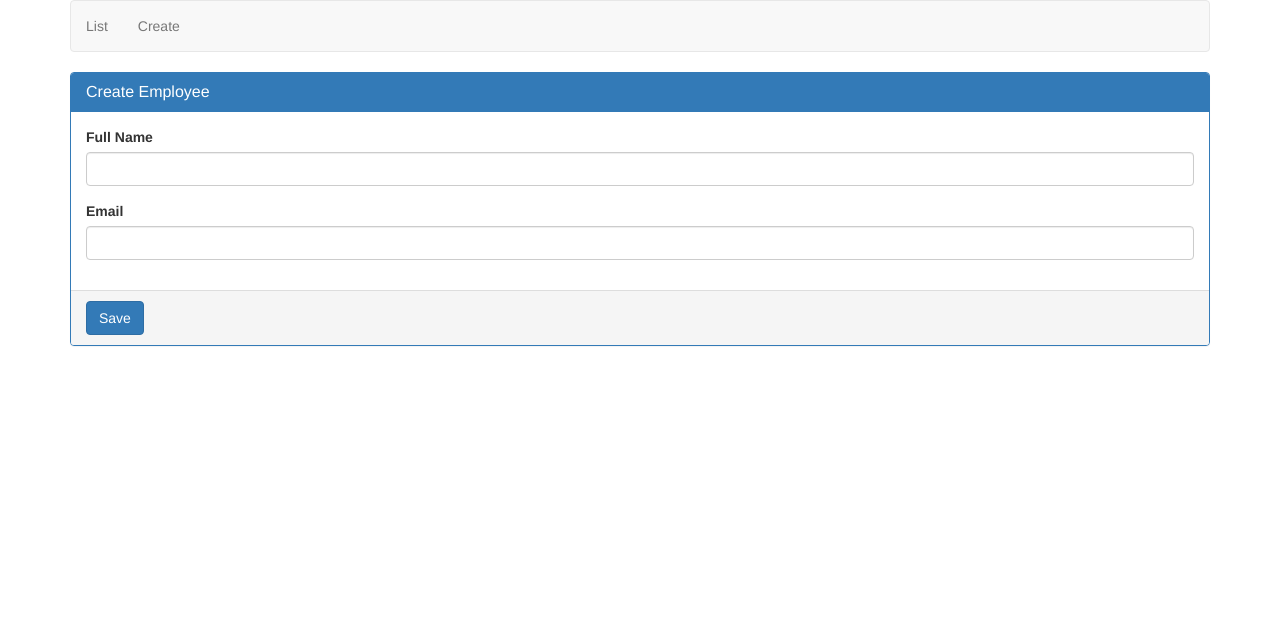
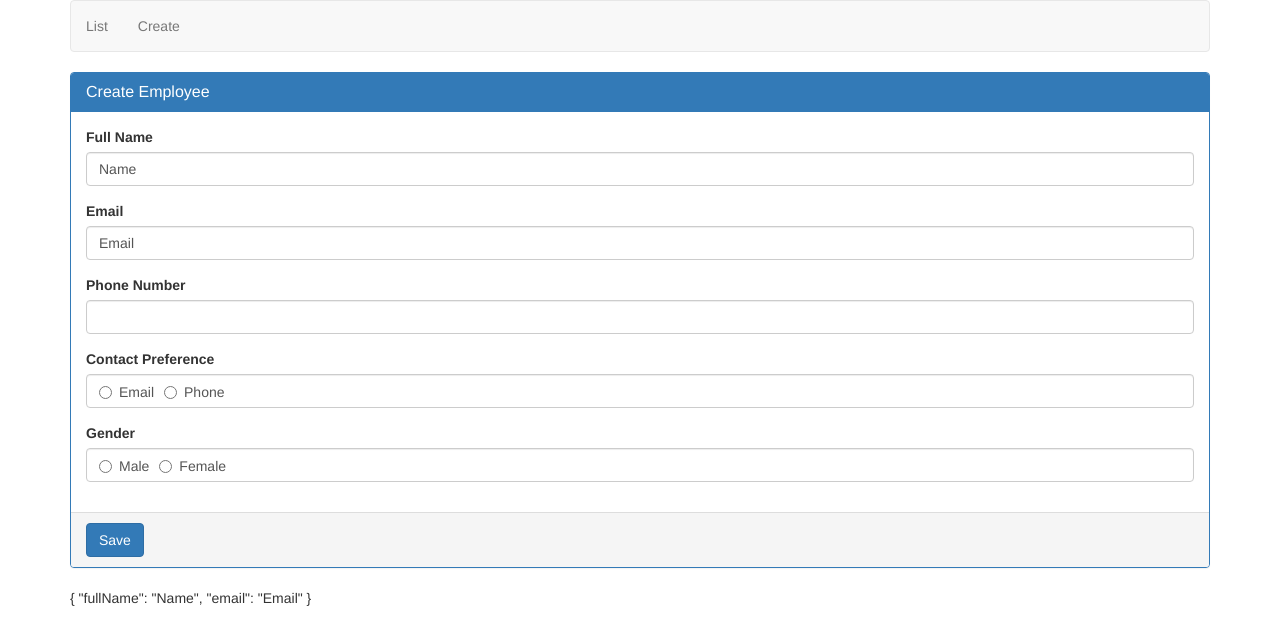
Before and after one commit to LeandroCarolino01/angular-crud, an Angular app: page /create in a window 1280 px wide. Shown: the top 644 px of the page. Built offline with nearby package versions, Linux system fonts and the light colour scheme.

Commit message:
forms added

```diff
--- a/src/app/create-employee.component.html
+++ b/src/app/create-employee.component.html
@@ -1,5 +1,5 @@
 
-<form #employeeForm="ngForm">
+<form #employeeForm="ngForm" (ngSubmit)="saveEmployee(employeeForm)">
   <div class="panel panel-primary">
     <div class="panel-heading">
       <h3 class="panel-title">Create Employee</h3>
@@ -7,11 +7,41 @@
     <div class="panel-body">
       <div class="form-group">
         <label for="name">Full Name</label>
-        <input id="fullName" type="text" class="form-control">
+        <input id="fullName" [(ngModel)]="fullName" name="fullName" type="text" class="form-control">
       </div>
       <div class="form-group">
         <label for="email">Email</label>
-        <input id="email" type="text" class="form-control">
+        <input id="email"  [(ngModel)]="email" name="email" type="text" class="form-control">
+      </div>
+      <div class="form-group">
+        <label for="phoneNumber">Phone Number</label>
+        <input id="phoneNumber"  [(ngModel)]="phoneNumber" name="phoneNumber" type="text" class="form-control">
+      </div>
+      <div class="form-group">
+        <label>Contact Preference</label>
+        <div class="form-control">
+          <label class="radio-inline">
+            <input type="radio" name="contactPreference" value="">
+            Email
+          </label>
+          <label class="radio-inline">
+            <input type="radio" name="contactPreference">
+            Phone
+          </label>
+        </div>
+      </div>
+      <div class="form-group">
+        <label>Gender</label>
+        <div class="form-control">
+          <label class="radio-inline">
+            <input type="radio" value="male" name="gender" [(ngModel)]="gender">
+            Male
+          </label>
+          <label class="radio-inline">
+            <input type="radio" value="female" name="gender" [(ngModel)]="gender">
+            Female
+          </label>
+        </div>
       </div>
     </div>
     <div class="panel-footer">
@@ -19,3 +49,5 @@
     </div>
   </div>
 </form>
+
+{{ employeeForm.value | json }}
--- a/src/app/create-employee.component.ts
+++ b/src/app/create-employee.component.ts
@@ -1,4 +1,5 @@
 import { Component, OnInit } from '@angular/core';
+import { NgForm } from '@angular/forms';
 
 @Component({
   selector: 'app-create-employee',
@@ -6,10 +7,17 @@ import { Component, OnInit } from '@angular/core';
   styleUrls: ['./create-employee.component.css']
 })
 export class CreateEmployeeComponent implements OnInit {
-
+  fullName: string = 'Name';
+  email: string = 'Email';
+  gender: string;
+  phoneNumber: number;
   constructor() { }
 
   ngOnInit() {
   }
 
+  saveEmployee(empForm: NgForm): void {
+    console.log(empForm.value)
+  }
+
 }
```
